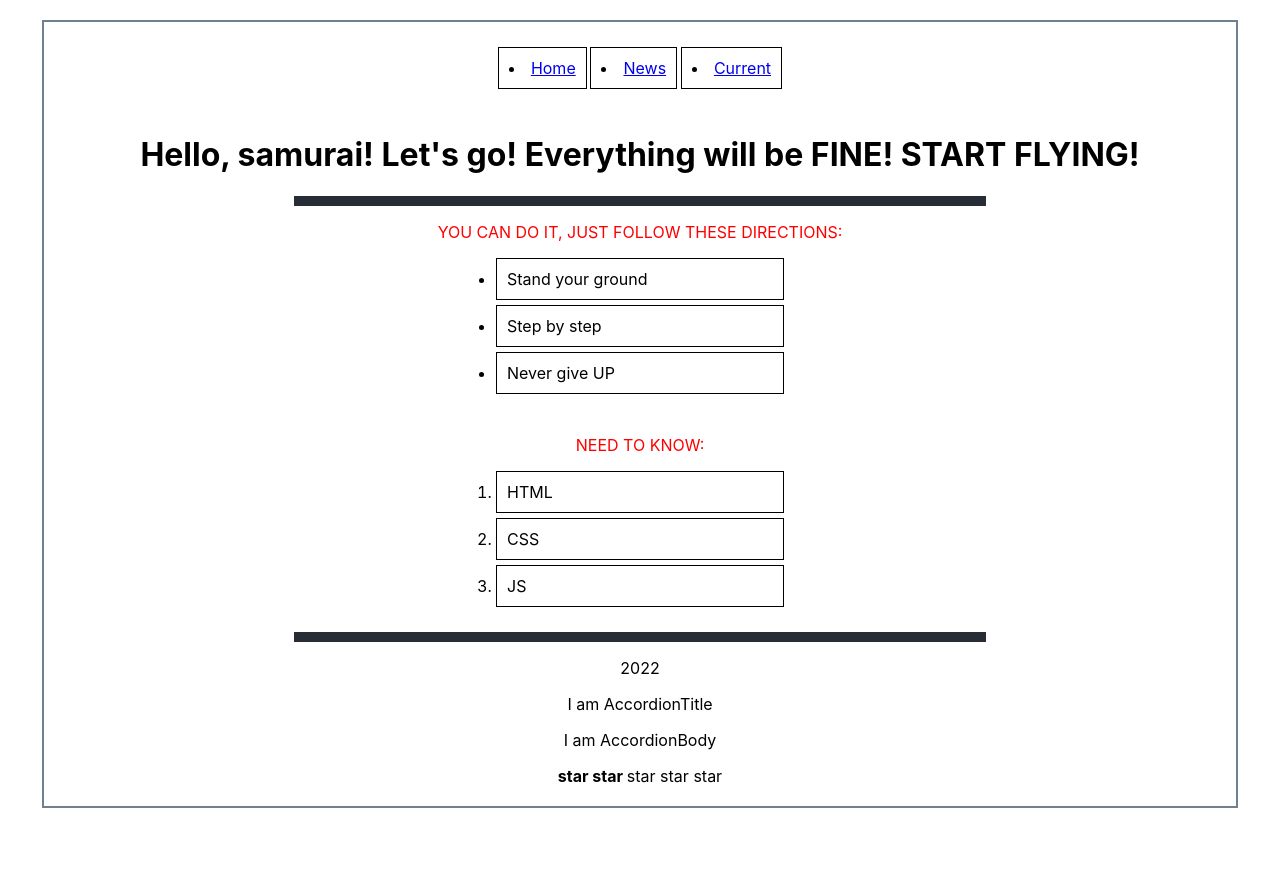
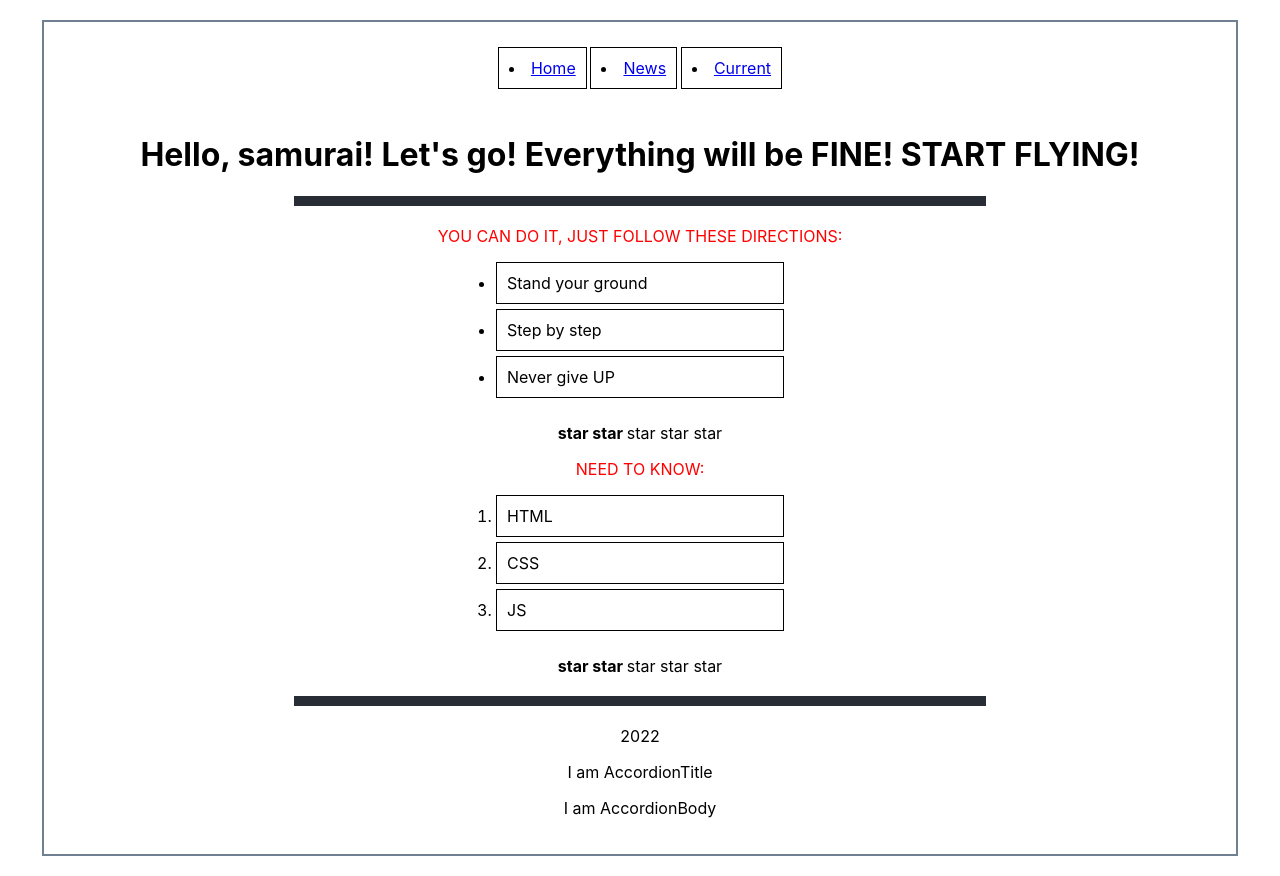
Before and after one commit to Pikadorius/samurai-way-main, a React (Create React App) app: page / in a window 1280 px wide. Before the commit the page ends 828 px from the top, so only its background shows below. Built offline with nearby package versions, Linux system fonts and the light colour scheme.

Commit message:
add props for Rating.tsx

```diff
--- a/src/App.css
+++ b/src/App.css
@@ -68,7 +68,7 @@ li {
 
 .break_line {
   padding: 0;
-  margin: auto;
+  margin: 20px auto;
   width: 60%;
   height: 10px;
   background-color: #282c34;
--- a/src/App.tsx
+++ b/src/App.tsx
@@ -16,10 +16,11 @@ function App() {
             <Header/>
             <Welcome/>
             <Recommendations/>
+            <Rating value={4}/>
             <Technologies/>
+            <Rating value={3}/>
             <Footer/>
             <Accordion/>
-            <Rating />
         </div>
     );
 }
--- a/src/Components/Rating.tsx
+++ b/src/Components/Rating.tsx
@@ -1,6 +1,6 @@
 import React from "react";
 
-const Rating = () => {
+const Rating = (props: any) => {
     console.log("Rating rendering")
     return (
         <div>
@@ -16,7 +16,7 @@ const Rating = () => {
 const Star = (props: any) => {
     debugger
     console.log("Star rendering")
-    return props.selected?(<span><b> star </b></span>):(<span> star </span>)
+    return props.selected?(<span><b> star </b></span>):(<span> star </span>);
 }
 
 export default Rating;
```
